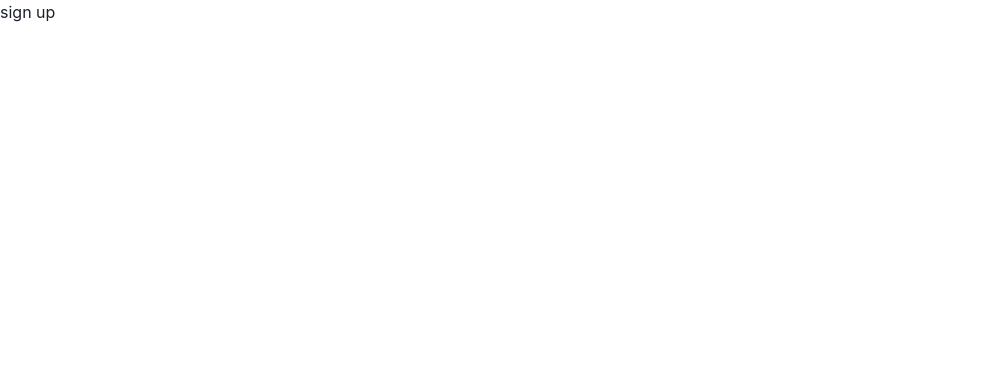
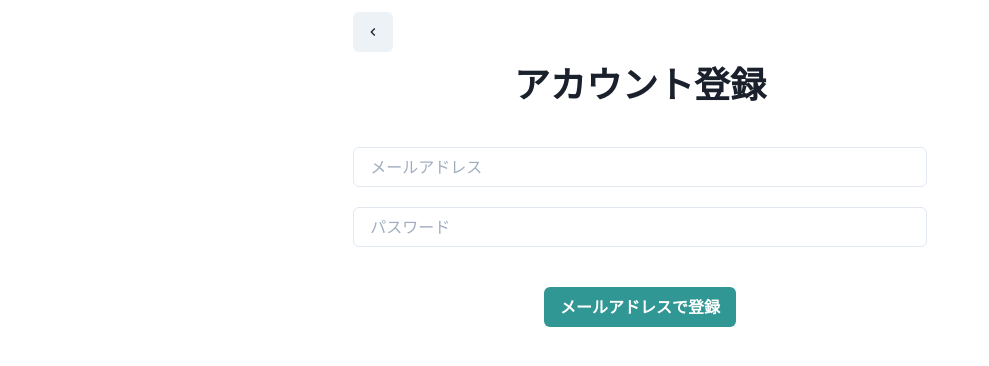
Before and after one commit to tatannca/bonus-time-webfront, a Next.js app: page /signup in a window 1280 px wide. Shown: the top 366 px of the page, without its empty margins (0-989 px from the left). Built offline with nearby package versions, Linux system fonts and the light colour scheme.

Commit message:
ログインと登録ページ追加

```diff
--- a/package.json
+++ b/package.json
@@ -8,9 +8,11 @@
     "lint": "next lint"
   },
   "dependencies": {
+    "@chakra-ui/icons": "^1.1.1",
     "@chakra-ui/react": "^1.7.3",
     "@emotion/react": "^11",
     "@emotion/styled": "^11",
+    "axios": "^0.24.0",
     "framer-motion": "^5",
     "next": "12.0.7",
     "react": "17.0.2",
--- /dev/null
+++ b/pages/dashboard/index.tsx
@@ -0,0 +1,6 @@
+import type { NextPage } from 'next'
+
+const Dashboard: NextPage = () => {
+  return <div>Dashboard</div>
+}
+export default Dashboard
--- a/pages/signup/index.tsx
+++ b/pages/signup/index.tsx
@@ -1,6 +1,39 @@
 import type { NextPage } from 'next'
+import { useRouter } from 'next/router'
+import axios from 'axios'
+import { Container, VStack, Input, Button, IconButton, Heading } from '@chakra-ui/react'
+import { ChevronLeftIcon } from '@chakra-ui/icons'
 
 const SingUp: NextPage = () => {
-  return <div>sign up</div>
+  const router = useRouter()
+  const pageBack = () => router.back()
+  const apiTest = () => {
+    axios
+      .get('http://localhost:8080/')
+      .then((res) => {
+        console.log(res.data)
+      })
+      .catch((err) => {
+        console.log(err)
+      })
+  }
+
+  return (
+    <>
+      <Container>
+        <IconButton as="a" my={3} aria-label="戻る" icon={<ChevronLeftIcon />} onClick={pageBack} />
+        <VStack spacing={10}>
+          <Heading as="h1">アカウント登録</Heading>
+          <VStack spacing={5} w="100%">
+            <Input placeholder="メールアドレス" type="email" />
+            <Input placeholder="パスワード" type="password" />
+          </VStack>
+          <Button colorScheme="teal" onClick={apiTest}>
+            メールアドレスで登録
+          </Button>
+        </VStack>
+      </Container>
+    </>
+  )
 }
 export default SingUp
```
Also changed, not shown: pages/index.tsx (+6 -4 lines), pages/login/index.tsx (+34 -1 lines), 1 other file (tests, documents, lock files or other folders).
